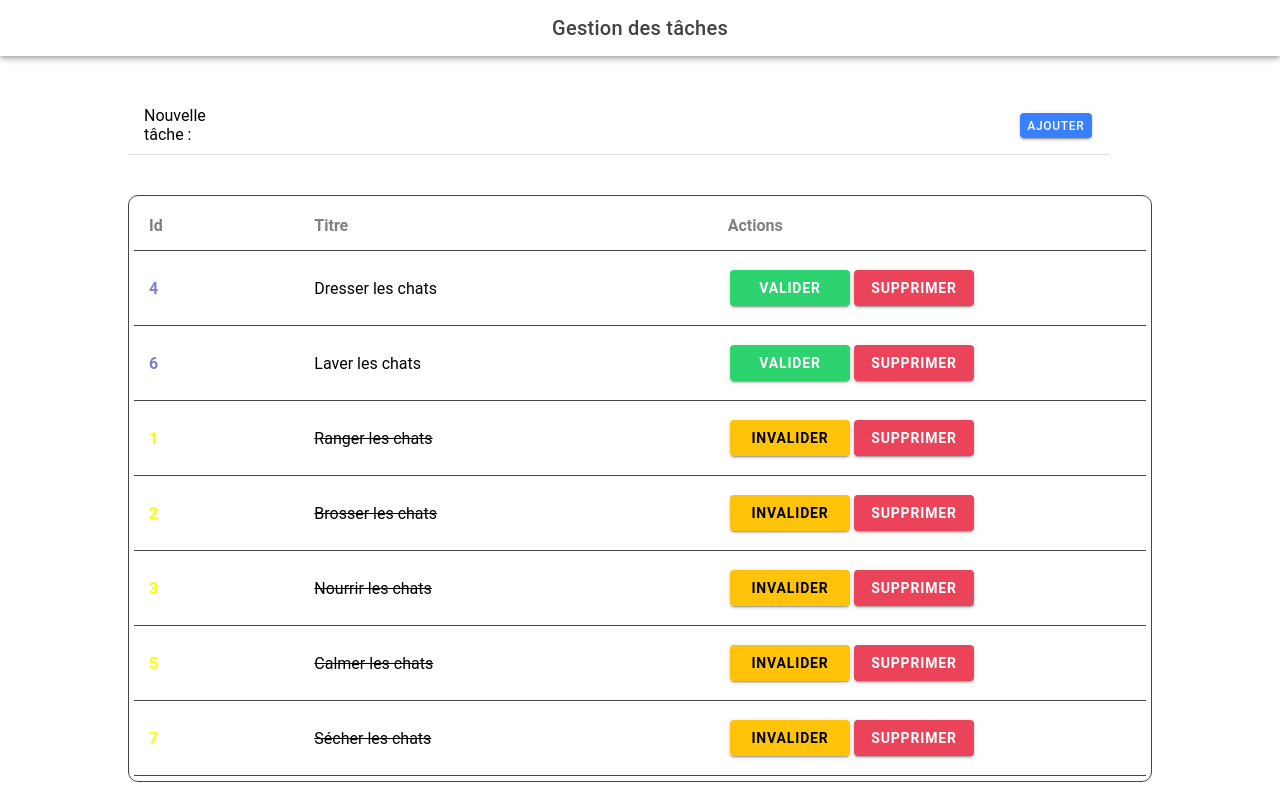
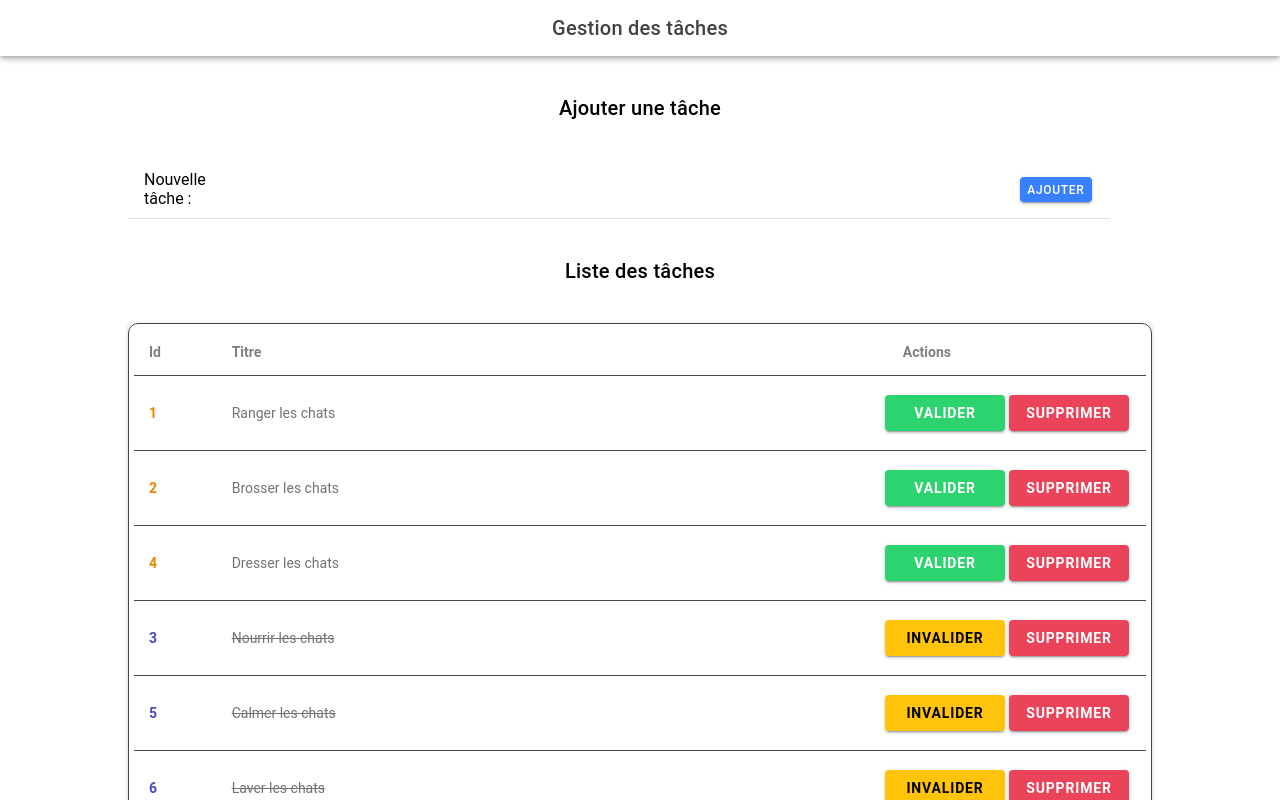
Before and after one commit to jacquesgrana/CDAPHP-TP-Ionic-Rxjs, a React (Vite) app: page /home in a window 1280 px wide. Built offline with nearby package versions, Linux system fonts and the light colour scheme; data requests are answered from the project's data file.

Commit message:
ajout des notifications par capacitor + css

```diff
--- a/db.json
+++ b/db.json
@@ -3,12 +3,12 @@
     {
       "id": 1,
       "title": "Ranger les chats",
-      "completed": true
+      "completed": false
     },
     {
       "id": 2,
       "title": "Brosser les chats",
-      "completed": true
+      "completed": false
     },
     {
       "id": 3,
@@ -27,7 +27,7 @@
     },
     {
       "title": "Laver les chats",
-      "completed": false,
+      "completed": true,
       "id": 6
     },
     {
--- a/package.json
+++ b/package.json
@@ -15,6 +15,7 @@
   "dependencies": {
     "@capacitor/app": "5.0.6",
     "@capacitor/core": "5.5.1",
+    "@capacitor/dialog": "^5.0.6",
     "@capacitor/haptics": "5.0.6",
     "@capacitor/keyboard": "5.0.6",
     "@capacitor/status-bar": "5.0.6",
--- a/src/pages/Home.css
+++ b/src/pages/Home.css
@@ -3,7 +3,9 @@
     flex-direction: column;
     align-items: center;
     width: 80%;
-    margin: 0 auto;
+    margin-left:  auto;
+    margin-right: auto;
+    margin-bottom: 40px;
     margin-top: 40px;
 }
 
@@ -44,7 +46,7 @@
 }
 
 .text-blue {
-    color: rgb(128, 128, 207);
+    color: rgb(72, 72, 201);
 }
 
 .text-yellow {
@@ -60,3 +62,18 @@
     height: 30px;
     font-weight: bold;
 }
+
+.actions-col {
+    display: flex;
+    justify-content: end;
+  }
+
+.actions-col-head {
+    display: flex;
+    justify-content: end;
+    margin-right: 180px;
+}
+
+.title-margin {
+    margin-top: 40px;
+}
--- a/src/pages/Home.tsx
+++ b/src/pages/Home.tsx
@@ -11,6 +11,7 @@ import {
   IonGrid,
   IonRow,
   IonCol,
+  IonCard
 } from "@ionic/react";
 //import ExploreContainer from '../components/ExploreContainer';
 import "./Home.css";
@@ -22,6 +23,7 @@ import {
 } from "../services/JsonServerService";
 import { useEffect, useState } from "react";
 import { bufferCount, fromEvent } from "rxjs";
+import { Dialog } from '@capacitor/dialog';
 
 const Home: React.FC = () => {
   const [tasks, setTasks] = useState<ITask[]>([]);
@@ -75,7 +77,11 @@ const Home: React.FC = () => {
   };
 
   const deleteTaskById = (taskId: number) => {
-    if (window.confirm('Êtes-vous sûr de vouloir supprimer cette tâche ?')) {
+    Dialog.confirm({
+      title: 'Confirmation',
+      message: 'Voulez-vous vraiment supprimer cette tâche ?',
+    }).then((result) => {
+      if (result.value) {
         const delete$ = deleteTask(taskId);
         delete$.subscribe(() => {
           setTasks(
@@ -90,7 +96,9 @@ const Home: React.FC = () => {
           );
         });
       }
+    });
   };
+
 
   function handleAddTask() {
     if(newTask !== '') {
@@ -123,6 +131,7 @@ const Home: React.FC = () => {
             <IonTitle size="large">Gestion des tâches</IonTitle>
           </IonToolbar>
         </IonHeader>
+        <IonTitle size="large" className="text-center title-margin">Ajouter une tâche</IonTitle>
         <IonItem className="form-new-task">
           <IonLabel>Nouvelle tâche :</IonLabel>
           <IonInput
@@ -133,16 +142,17 @@ const Home: React.FC = () => {
             Ajouter
           </IonButton>
         </IonItem>
-        <div className="div-tasks">
+        <IonTitle size="large" className="text-center title-margin">Liste des tâches</IonTitle>
+        <IonCard className="div-tasks">
           <IonGrid className="table-tasks">
             <IonRow className="rows-tasks">
-              <IonCol size="2"><strong className="text-grey">Id</strong></IonCol>
+              <IonCol size="1"><strong className="text-grey">Id</strong></IonCol>
               <IonCol size="5"><strong className="text-grey">Titre</strong></IonCol>
-              <IonCol size="5"><strong className="text-grey">Actions</strong></IonCol>
+              <IonCol className="actions-col-head"><strong className="text-grey">Actions</strong></IonCol>
             </IonRow>
             {tasks.map((task) => (
               <IonRow className="rows-tasks" key={task.id}>
-                <IonCol size="2"><strong  className={task.completed ? "text-yellow" : "text-blue"}>{task.id}</strong></IonCol>
+                <IonCol size="1"><strong  className={task.completed ? "text-blue" : "text-orange"}>{task.id}</strong></IonCol>
                 <IonCol
                   size="5"
                   className={task.completed ? "checked" : ""}
@@ -150,7 +160,7 @@ const Home: React.FC = () => {
                 >
                   {task.title}
                 </IonCol>
-                <IonCol size="5">
+                <IonCol className="actions-col">
                   <IonButton className="btn-action"
                     color={task.completed ? "warning" : "success"}
                     onClick={() => toggleCompletion(task.id)}
@@ -167,7 +177,7 @@ const Home: React.FC = () => {
               </IonRow>
             ))}
           </IonGrid>
-        </div>
+        </IonCard>
       </IonContent>
     </IonPage>
   );
```
Also changed, not shown: 2 other files (tests, documents, lock files or other folders). Lines whose indentation alone changed are shown as unchanged.
